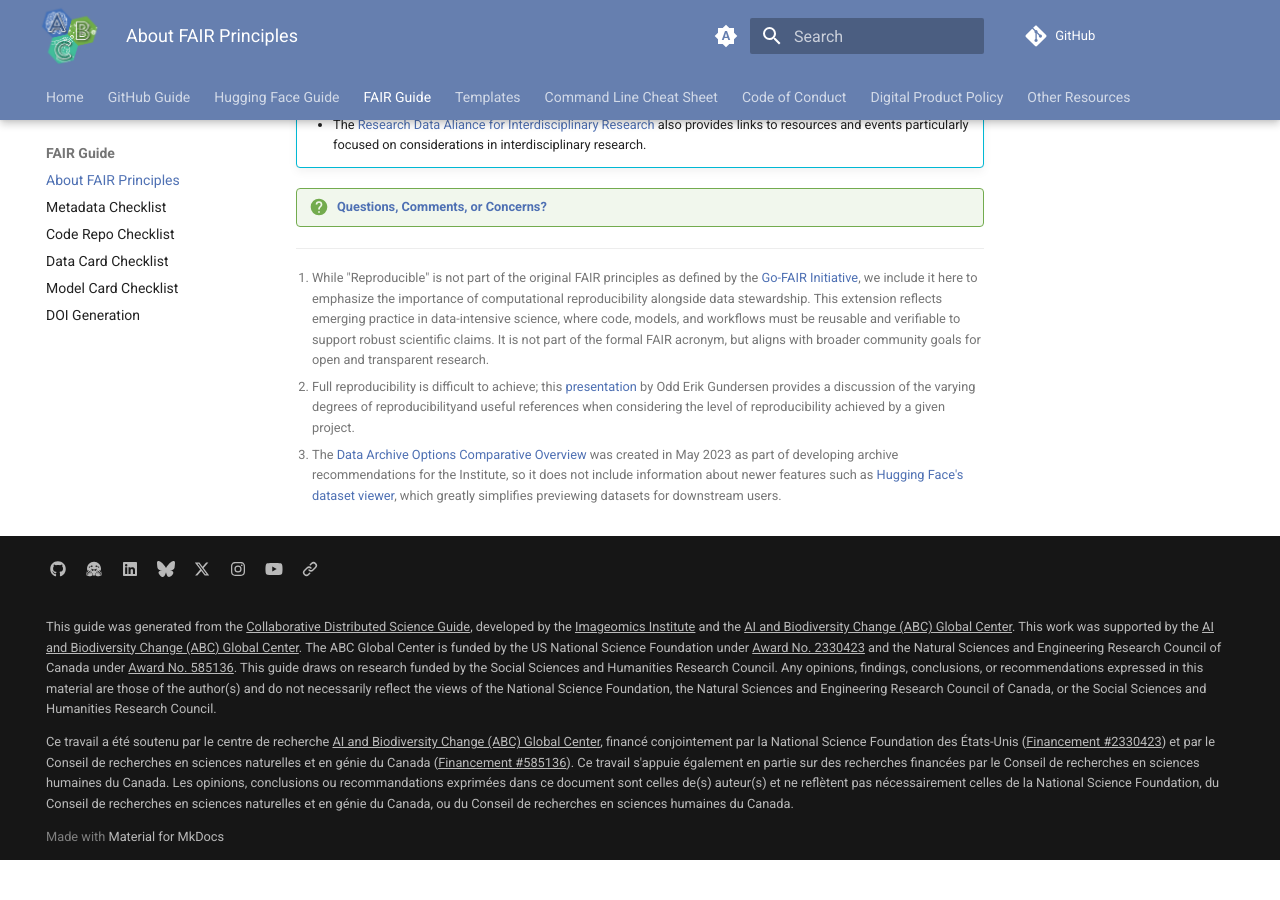
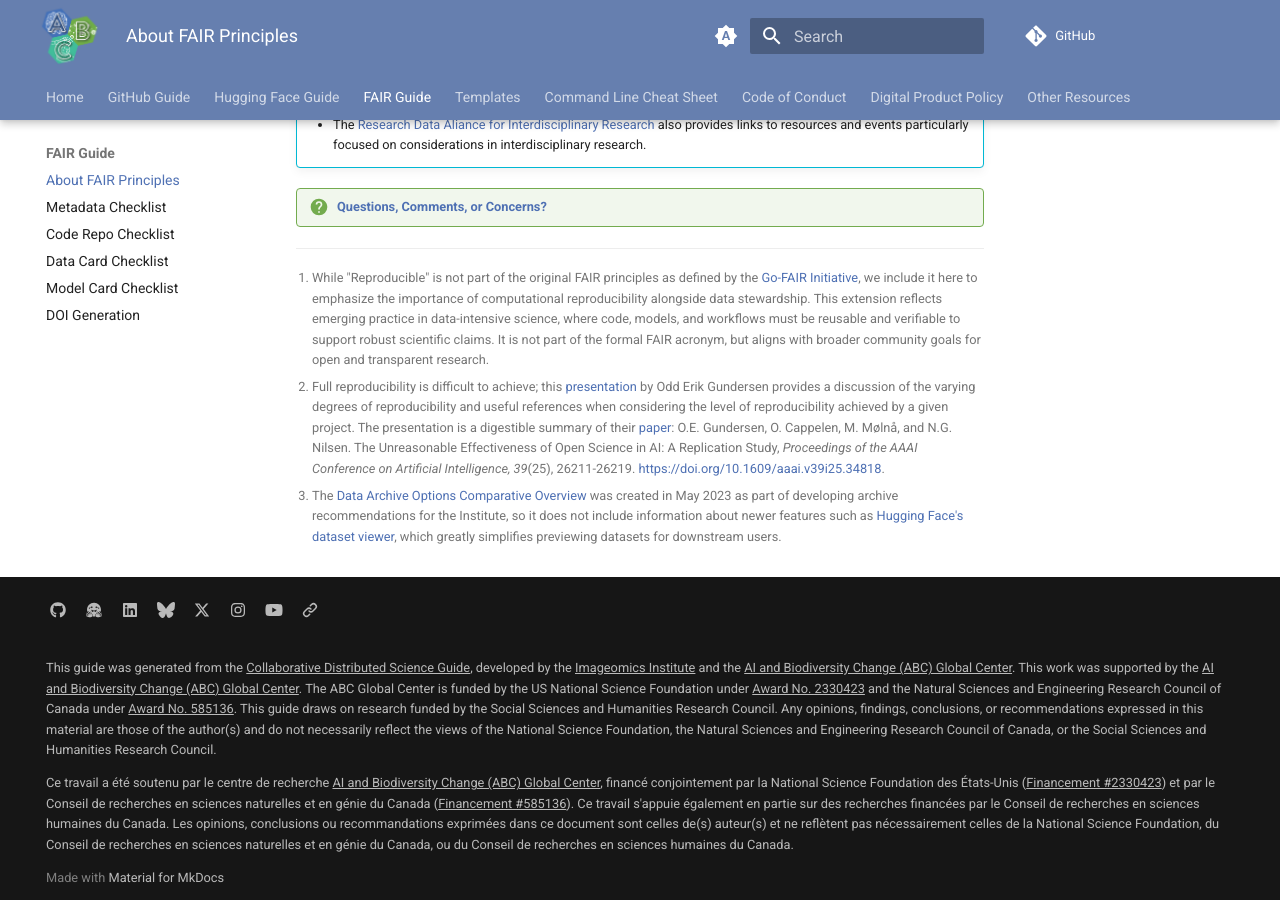
Before and after one commit to ABC-Center/ABC-guide, an MkDocs documentation site: the page built from docs/wiki-guide/FAIR-Guide.md, in a window 1280 px wide and 900 px high, scrolled down 1432 px. Built offline with MkDocs 1.6.1 and Material for MkDocs 9.7.7, drawn with Linux system fonts in a browser that asks for light colours; comment, search, counter and statistics services are not loaded; before the commit the page ends 2292 px from its top, so only the background shows below that.

Commit message:
Add ref & link to Gundersen paper, not just presentation
Pull from Collab Guide [PR 37](https://github.com/Imageomics/Collaborative-distributed-science-guide/pull/37)

```diff
--- a/docs/wiki-guide/FAIR-Guide.md
+++ b/docs/wiki-guide/FAIR-Guide.md
@@ -29,5 +29,5 @@ The last topic in this section discusses different methods of [DOI Generation](D
 !!! question "[Questions, Comments, or Concerns?](https://github.com/ABC-Center/ABC-guide/issues)"
 
 [^1]: While "Reproducible" is not part of the original FAIR principles as defined by the [Go-FAIR Initiative](https://www.go-fair.org/fair-principles/), we include it here to emphasize the importance of computational reproducibility alongside data stewardship. This extension reflects emerging practice in data-intensive science, where code, models, and workflows must be reusable and verifiable to support robust scientific claims. It is not part of the formal FAIR acronym, but aligns with broader community goals for open and transparent research.
-[^2]: Full reproducibility is difficult to achieve; this [presentation](https://drive.google.com/file/d/1BFqZ00zMuyVHaD9A8PvzRDEg7aV0kp3W/view?usp=drive_link) by Odd Erik Gundersen provides a discussion of the varying degrees of reproducibilityand useful references when considering the level of reproducibility achieved by a given project.
+[^2]: Full reproducibility is difficult to achieve; this [presentation](https://drive.google.com/file/d/1BFqZ00zMuyVHaD9A8PvzRDEg7aV0kp3W/view?usp=drive_link) by Odd Erik Gundersen provides a discussion of the varying degrees of reproducibility and useful references when considering the level of reproducibility achieved by a given project. The presentation is a digestible summary of their [paper](https://doi.org/10.1609/aaai.v39i25.34818): O.E. Gundersen, O. Cappelen, M. Mølnå, and N.G. Nilsen. The Unreasonable Effectiveness of Open Science in AI: A Replication Study, *Proceedings of the AAAI Conference on Artificial Intelligence, 39*(25), 26211-26219. <https://doi.org/10.1609/aaai.v39i25.34818>.
 [^3]: The [Data Archive Options Comparative Overview](../pdfs/Data_Archive-Publication-Options-Comparative-Overview.pdf) was created in May 2023 as part of developing archive recommendations for the Institute, so it does not include information about newer features such as [Hugging Face's dataset viewer](https://huggingface.co/docs/hub/en/datasets-viewer), which greatly simplifies previewing datasets for downstream users.
```
